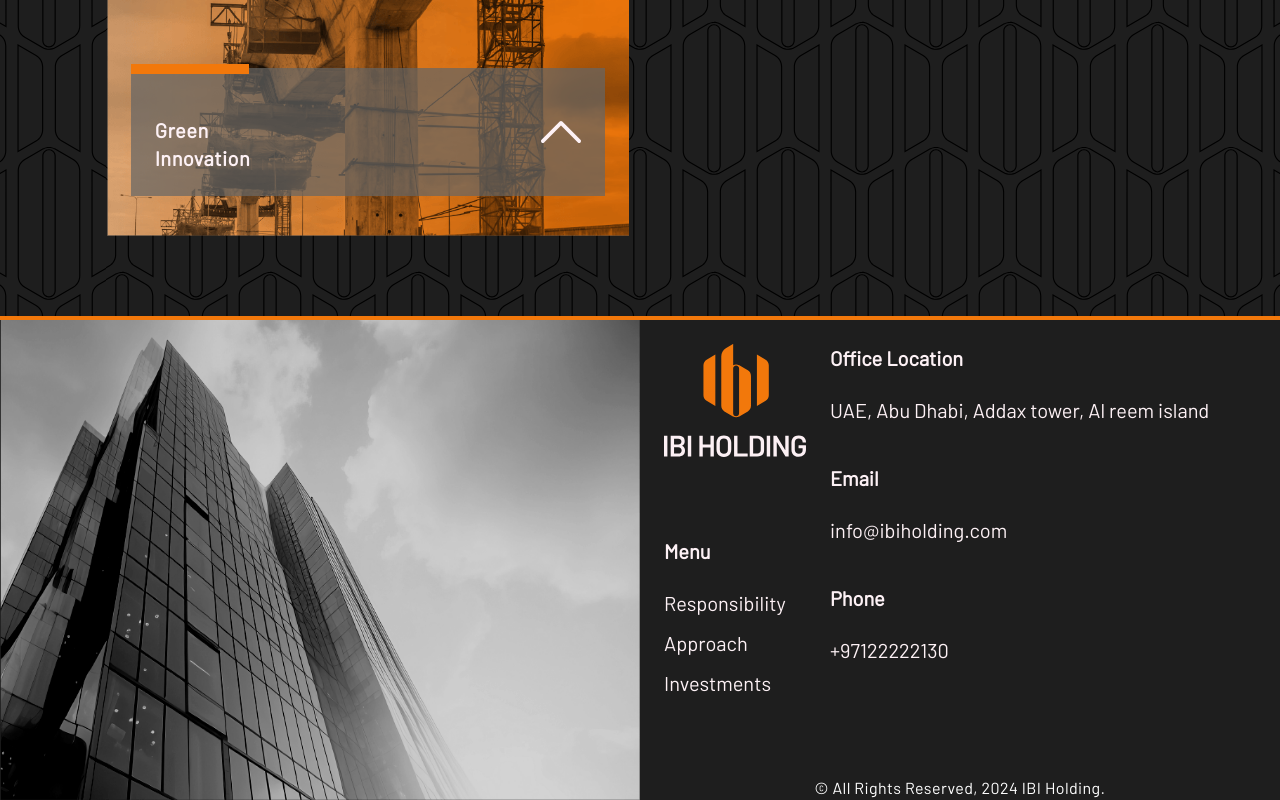
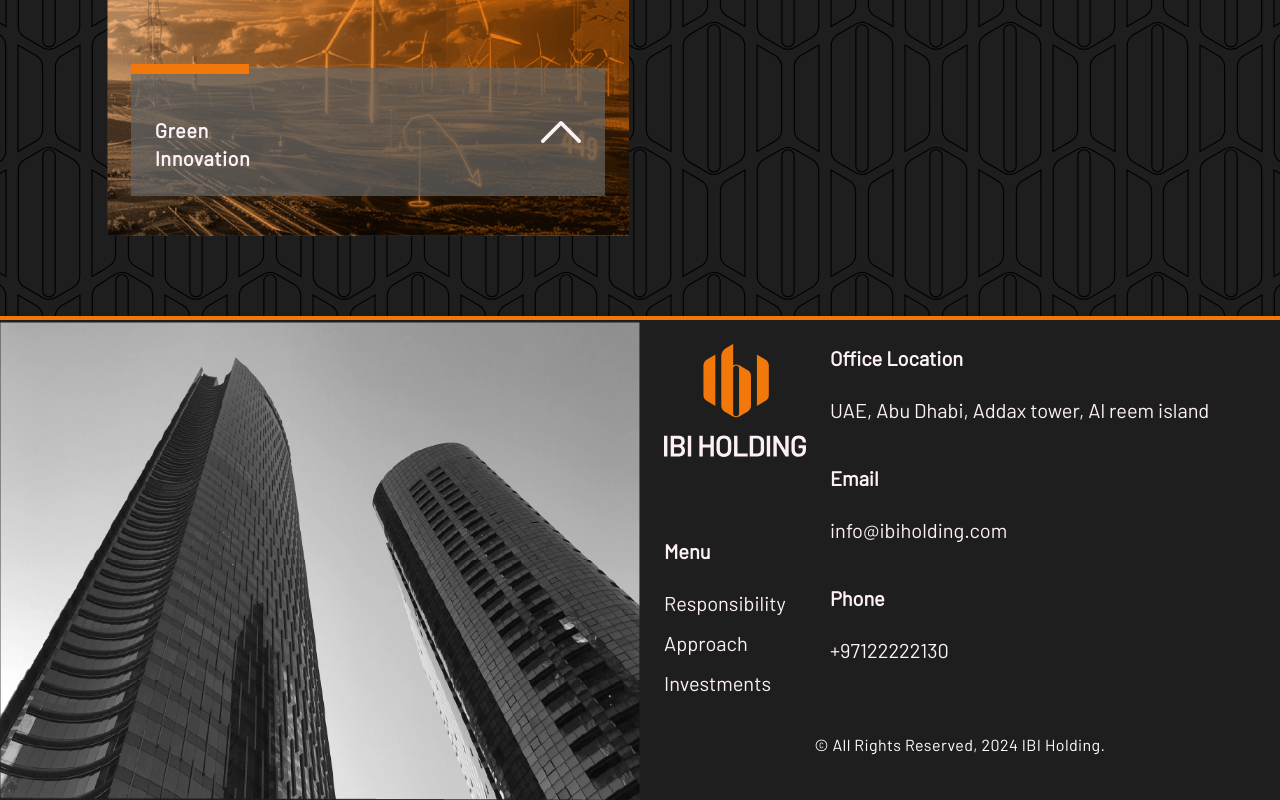
Before and after one commit to ninaismail/vuejs4, a Vue app: page / in a window 1280 px wide. Shown: the part 3478-4278 px from the top of the page. Built offline with nearby package versions, Linux system fonts and the light colour scheme; a web font is replaced by a local one.

Commit message:
added the new image

```diff
--- a/src/components/layouts/Footer.vue
+++ b/src/components/layouts/Footer.vue
@@ -13,10 +13,10 @@ const footerlinks = [
 <template>
     <hr class="w-full h-[4px] bg-primary border-none"/>
     <footer class="relative flex flex-wrap h-full sm:min-h-[60vh] bg-bgcolor">
-      <RouterLink id="Home" aria-label="go to homepage" to="/" class="relative w-full lg:w-1/2 aspect-1.57/1 sm:min-h-[60vh]">
+      <RouterLink id="Home" aria-label="go to homepage" to="/" class="relative w-full lg:w-1/2 aspect-1.57/1">
         <img src="/images/landingpage/footer.png" alt="IBI Holding" center cover responsive loading="lazy" class="absolute inset-0 w-full h-full"/>
       </RouterLink>
-      <div class="relative flex flex-col justify-center w-full h-full lg:w-1/2 min-h-[60vh]">
+      <div class="relative flex flex-col justify-center w-full h-full lg:w-1/2">
           <div class="flex justify-between h-full gap-6 p-6 max-sm:flex-wrap 2xl:gap-10 2xl:p-10">
             <div class="2xl:w-[20%] lg:w-1/4 sm:w-1/4">
               <IconLogoFooter/>
--- a/src/views/HomeView.vue
+++ b/src/views/HomeView.vue
@@ -8,7 +8,7 @@ import Approach from '../components/Approach.vue'
 import Strategy from '../components/Strategy.vue'
 import strategic1 from '/images/landingpage/strategy/Advanced-Technology-8.png'
 import strategic2 from '/images/landingpage/strategy/Infrastructure-8.png'
-import strategic3 from '/images/landingpage/strategy/Asset-42-8.png'
+import strategic3 from '/images/landingpage/strategy/Asset-41-8.png'
 const commitments = [
 {title: 'Environment', content:'We invest in solutions that minimize environmental impact, promote renewable energy, and drive ecological innovation.', icon: iconEnvironment},
 {title: 'Society', content:'We are committed to advancing social equity, supporting initiatives that improve quality of life, and creating opportunities for all.', icon: iconSociety},
```
Also changed, not shown: public/images/landingpage/footer.png, 5 other files (tests, documents, lock files or other folders).
